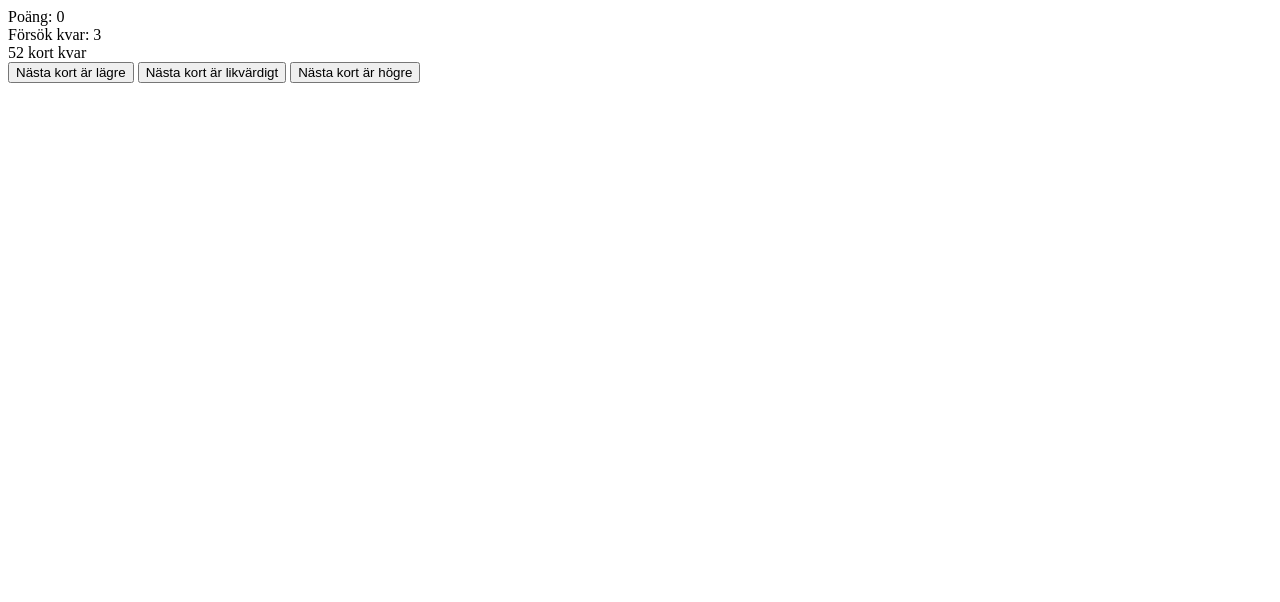
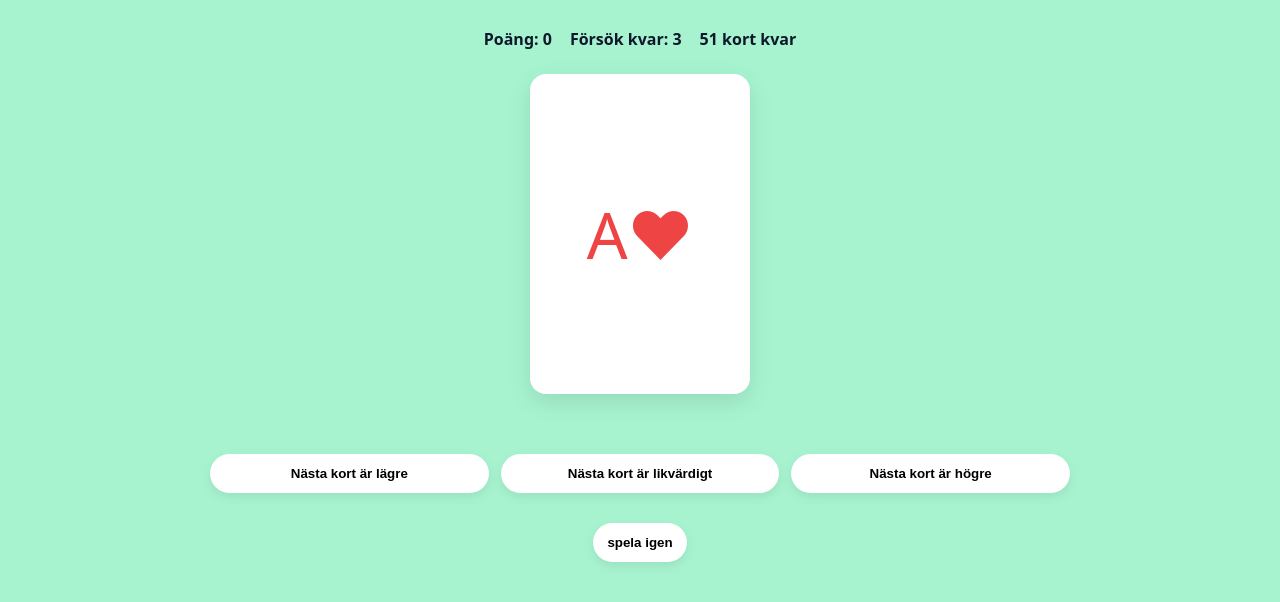
Before and after one commit to ThatMayBeTheCase/Card-Game, a plain HTML site: page index.html in a window 1280 px wide. Drawn offline with Linux system fonts and the light colour scheme.

Commit message:
general update.

```diff
--- a/index.html
+++ b/index.html
@@ -19,17 +19,21 @@
         <!-- Kortleken -->
         <section class="table">
             <div id="card" class="card" aria-live="polite">
-                <!-- HÄR ÄR KORTEN MED js! -->
+                <!-- HÄR ÄR KORTEN, skapade i js! -->
             </div>
             <div id="message" class="message" aria-live="polite"></div>
         </section>
 
-        <!-- Kontrollknappar -->
+        <!-- knapparna -->
         <section class="controls">
             <button id="btn-lower"  data-choice="lower">Nästa kort är lägre</button>
             <button id="btn-equal"  data-choice="equal">Nästa kort är likvärdigt</button>
             <button id="btn-higher" data-choice="higher">Nästa kort är högre</button>
         </section>
+
+        <section class="restart">
+            <button id="btn-restart">spela igen</button>
+        </section>
     </main>
 </body>
 </html>
--- a/script.js
+++ b/script.js
@@ -0,0 +1,153 @@
+// ===============================
+// Högre / Lägre / Lika
+// app.js
+// ===============================
+
+// ===== Globala variabler =====
+let deck = [];        // själva kortleken
+let currentCard = null;
+let score = 0;
+let lives = 3;
+
+// ======== Hjälpfunktioner ========
+
+// Bygg en kortlek med 52 kort (2–14, 11=J, 12=Q, 13=K, 14=A)
+function buildDeck() {
+  let suits = ["♥", "♦", "♣", "♠"];
+  let deck = [];
+  for (const suit of suits) {
+    for (let rank = 2; rank <=14; rank++) {
+        deck.push({ rank, suit }); // 11=J, 12=Q, 13=K, 14=A
+    }
+  }
+  return deck;
+}
+function rankLabel(rank) {
+  if (rank === 11) return "J";
+  if (rank === 12) return "Q";
+  if (rank === 13) return "K";
+  if (rank === 14) return "A";
+  return String(rank); // 2–10 visas som sina siffror
+}
+
+// Blanda kortleken (Fisher–Yates shuffle)
+function shuffleDeck(deck) {
+    for (let i = deck.length - 1; i > 0; i--) {
+        const j = Math.floor(Math.random() * (i + 1));
+        [deck[i], deck[j]] = [deck[j], deck[i]];
+    }
+  return deck;
+}
+
+// Dra ett kort från toppen av leken
+function drawCard() {
+  if (deck.length === 0) return null;
+  return deck.pop();
+}
+
+// Jämför två korts rank
+function compareRanks(a, b) {
+  if (a.rank < b.rank) return "higher";
+  if (a.rank > b.rank) return "lower";
+  return "equal";
+}
+
+// ======== Spel-loop ========
+
+// Starta spelet
+function startGame() {
+  deck = buildDeck();
+  deck = shuffleDeck(deck);
+  score = 0;
+  lives = 3;
+  currentCard = drawCard();
+  updateUI();
+}
+
+// Hantera gissning från knapp (lower/equal/higher)
+function handleGuess(choice) {
+  if (deck.length === 0) {
+    endGame("Korten är slut!")
+    return;
+  }
+//dra nästa kort
+  const nextCard = drawCard();
+  const result = compareRanks(currentCard, nextCard);
+
+//kolla gisningen
+  if (choice === result) {
+    score++;
+    updateUI("Rätt Gissat!");
+  }
+  else {
+    lives--;
+    updateUI("Fel Gissat!");
+  }
+
+//Flytta fram nästa kort i kön
+  currentCard = nextCard;
+
+  if (lives <= 0) {
+    endGame("Slut på försök!");
+    }
+  else if (deck.length === 0) {
+    endGame("Kortleken är slut!");
+  }
+}
+
+// ======== UI ========
+
+// Uppdatera allt på skärmen
+function updateUI(message = "") {
+
+  // score
+  document.getElementById("score").textContent = score;
+  // lives
+  document.getElementById("lives").textContent = lives;
+  // remaining
+  document.getElementById("remaining").textContent = deck.length;
+  // current card
+  const cardDiv = document.getElementById("card");
+  if (currentCard) {
+    cardDiv.textContent = `${rankLabel(currentCard.rank)}${currentCard.suit}`;
+    const isRed = currentCard.suit === "♥" || currentCard.suit === "♦";
+    cardDiv.classList.add(isRed ? "red" : "black");
+
+    // TODO: byt färg beroende på suit (♥ ♦ röd, ♣ ♠ svart)
+  } else {
+    cardDiv.textContent = "";
+  }
+  // message
+  document.getElementById("message").textContent = message;
+}
+
+// Avsluta spelet
+function endGame(reason) {
+  updateUI(reason + " – Slutpoäng: " + score);
+  // göm knapparna
+  document.querySelectorAll(".controls button").forEach(btn => btn.disabled = true);
+  // visa restart-knappen
+  document.getElementById("btn-restart").hidden = false;
+
+  startGame();
+}
+
+// ======== Event Listeners ========
+
+// Knappar för gissningar
+document.querySelectorAll(".controls button").forEach(btn => {
+  btn.addEventListener("click", () => {
+    handleGuess(btn.dataset.choice);
+  });
+});
+
+// Restart-knapp
+document.getElementById("btn-restart").addEventListener("click", () => {
+  // återställ
+  document.getElementById("btn-restart").hidden = true;
+  document.querySelectorAll(".controls button").forEach(btn => btn.disabled = false);
+  startGame();
+});
+
+// ======== Init ========
+startGame();
--- a/styles.css
+++ b/styles.css
@@ -1,89 +1,112 @@
-DATATYP Card:
-    rank  // 2..10, 11=J, 12=Q, 13=K, 14=Ace
-    suit  // "♥", "♦", "♣", "♠"
+/* ===== Bas ===== */
+* { box-sizing: border-box; }
+:root {
+  --bg: #a7f3d0;     /* mjuk grön bakgrund */
+  --ink: #0f172a;    /* mörk text */
+  --card: #fff;      /* kortets färg */
+  --muted: #475569;  /* sekundär text */
+  --accent: #10b981; /* knappar */
+}
+html, body {
+  height: 100%;
+  margin: 0;
+  font-family: system-ui, -apple-system, Segoe UI, Roboto, Helvetica, Arial, sans-serif;
+  color: var(--ink);
+  background: var(--bg);
+}
 
-VARIABLER:
-    deck : lista<Card>
-    currentCard : Card | null
-    nextCard : Card | null
-    score : heltal = 0
-    lives : heltal = 3   // antal fel som tillåts
-    remaining : heltal   // kort kvar i leken
+/* ===== Layout ===== */
+.game {
+  max-width: 900px;
+  margin: 0 auto;
+  padding: 28px 20px 40px;
+  display: grid;
+  gap: 24px;
+}
 
-FUNKTION buildDeck() -> lista<Card>
-    deck = tom lista
-    FOR varje suit i ["♥","♦","♣","♠"]:
-        FOR rank i [2..14]:
-            deck.läggTill( Card(rank, suit) )
-    RETURN deck
+/* ===== HUD (poäng / liv / kort kvar) ===== */
+.hud {
+  display: flex;
+  gap: 18px;
+  align-items: center;
+  justify-content: center;
+  font-weight: 600;
+}
+.hud span { font-variant-numeric: tabular-nums; }
 
-FUNKTION shuffleDeck(deck)
-    // Fisher–Yates
-    FOR i från deck.längd-1 NER TILL 1:
-        j = slumpTal(0..i)
-        byt deck[i] med deck[j]
+/* ===== Bord + kort ===== */
+.table {
+  display: grid;
+  justify-items: center;
+  gap: 12px;
+  min-height: 260px; /* ger lite luft innan du har kortet */
+}
 
-FUNKTION drawCard() -> Card | null
-    OM deck är tom:
-        RETURN null
-    ELSE:
-        RETURN deck.taSista()  // eller taFörsta()
+.card {
+  width: 220px;
+  height: 320px;
+  background: var(--card);
+  border-radius: 16px;
+  box-shadow: 0 8px 24px rgba(0,0,0,.1);
+  display: grid;
+  place-items: center;
+  font-size: 64px;     /* visa t.ex. ♥️ stort i mitten */
+  position: relative;
+  user-select: none;
+}
 
-FUNKTION compareRanks(a:Card, b:Card) -> sträng
-    OM a.rank < b.rank: RETURN "higher"     // nästa är högre
-    OM a.rank > b.rank: RETURN "lower"      // nästa är lägre
-    ELSE:           RETURN "equal"          // lika rang (färg ignoreras)
+/* små rankmarkeringar uppe/vänster och nere/höger om du vill lägga in dem i JS */
+.card .rank.tl, .card .rank.br {
+  position: absolute;
+  font-size: 20px;
+  line-height: 1;
+}
+.card .rank.tl { top: 10px; left: 12px; }
+.card .rank.br { bottom: 10px; right: 12px; }
 
-FUNKTION startGame()
-    deck = buildDeck()
-    shuffleDeck(deck)
-    score = 0
-    lives = 3
-    currentCard = drawCard()
-    remaining = deck.längd
-    nextCard = null
-    uppdateraUI()
+.red { color: #ef4444; }   /* röd för ♥ ♦ */
+.black { color: #111827; } /* svart för ♣ ♠ */
 
-FUNKTION handleGuess(userChoice: "higher" | "lower" | "equal")
-    OM lives == 0 ELLER remaining == 0:
-        RETURN  // spelet redan slut
+.message {
+  min-height: 24px;
+  color: var(--muted);
+  font-weight: 600;
+}
 
-    // Dra nästa kort
-    nextCard = drawCard()
-    remaining = deck.längd
+/* ===== Knappar ===== */
+.controls {
+  display: grid;
+  grid-template-columns: repeat(3, 1fr);
+  gap: 12px;
+}
+.controls button,
+.restart button {
+  padding: 12px 14px;
+  border: none;
+  border-radius: 999px;
+  font-weight: 700;
+  cursor: pointer;
+  background: white;
+  box-shadow: 0 4px 12px rgba(0,0,0,.08);
+  transition: transform .06s ease, box-shadow .15s ease, opacity .2s ease;
+}
+.controls button:hover,
+.restart button:hover {
+  transform: translateY(-1px);
+  box-shadow: 0 6px 16px rgba(0,0,0,.12);
+}
+.controls button:active,
+.restart button:active {
+  transform: translateY(0);
+  box-shadow: 0 2px 8px rgba(0,0,0,.12);
+}
+.controls button[disabled] {
+  opacity: .5;
+  cursor: not-allowed;
+}
 
-    // Jämför
-    resultat = compareRanks(currentCard, nextCard)
-
-    OM userChoice == resultat:
-        score = score + 1
-        visaMeddelande("Rätt gissat!")
-    ANNARS:
-        lives = lives - 1
-        visaMeddelande("Fel gissat!")
-
-    // Flytta fram
-    currentCard = nextCard
-    nextCard = null
-    uppdateraUI()
-
-    // Kolla slutvillkor
-    OM lives == 0:
-        endGame("Slut på försök")
-    ANNARS OM remaining == 0:
-        endGame("Kortleken är slut")
-
-FUNKTION endGame(anledning: sträng)
-    låsKnappar()   // inaktivera högre/lägre/lika
-    visaMeddelande(anledning + ". Slutpoäng: " + score)
-    visaKnapp("Spela igen", resetGame)
-
-FUNKTION resetGame()
-    startGame()
-
-FUNKTION uppdateraUI()
-    visaKort(currentCard)
-    visaPoäng(score)
-    visaFörsök(lives)
-    visaKortKvar(remaining)
-    aktiveraKnappar( ["lägre","lika","högre"] ) om lives>0 och remaining>0
+.restart {
+  display: grid;
+  justify-items: center;
+  margin-top: 6px;
+}
```
Also changed, not shown: 1 other file.
